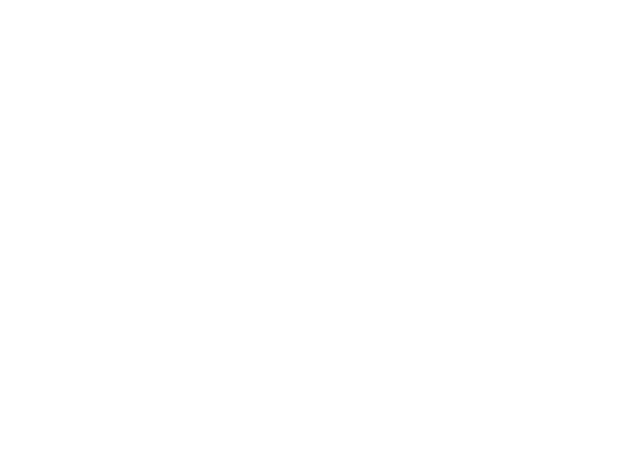
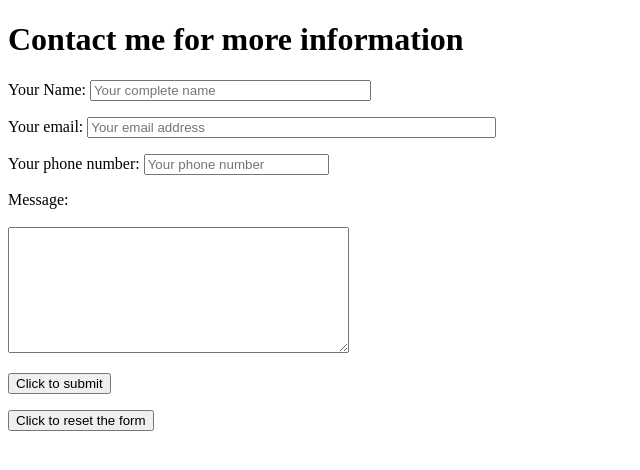
Before and after one commit to AymanN670/WebScriptProgramming, a plain HTML site: page Assignment1/contactme.html in a window 1280 px wide. Shown: the whole page, without its empty margins (0-640 px from the left). Drawn offline with Linux system fonts and the light colour scheme.

Commit message:
contactme page updated

```diff
--- a/Assignment1/contactme.html
+++ b/Assignment1/contactme.html
@@ -1,7 +1,39 @@
 <!DOCTYPE html>
 <html lang="en">
     <head>
+        <meta charset="UTF-8">
+    </head>
+    <body>
+        <div id="wrapper">
+            <h1>Contact me for more information</h1>
+            <form action="mailto:ayman.najmuddin@ontariotechu.net" method="post" enctype="text/plain"?subject=Mistakes name="form">
+                <p>
+                    <label for="name">Your Name: </label>
+                    <input type="text" name="name" placeholder="Your complete name" size="32" required>
+                </p>
+                <p>
+                    <label for="email">Your email: </label>
+                    <input type="email" name="email" placeholder="Your email address" size="48" required>
+                </p>
+                <p>
+                    <label for="phone">Your phone number: </label>
+                    <input type="tel" id="phone" name="phone" placeholder="Your phone number" pattern="[0-9]{3}-[0-9]{3}-[0-9]{4}" required>
+                </p>
+                <p>
+                    <label for="comments">Message: </label>
+                    <br>
+                    <br>
+                    <textarea type="text" name="comments" cols="40" rows="8"></textarea>
+                </p>
 
-    </head>
+                <p>
+                    <input type="submit" value="Click to submit">
+                </p>
+                <p>
+                    <input type="reset" value="Click to reset the form">
+                </p>
+            </form>
+        </div>
+    </body>
 
 </html>
```
Also changed, not shown: Assignment1/home.html (+1 -1 lines).
